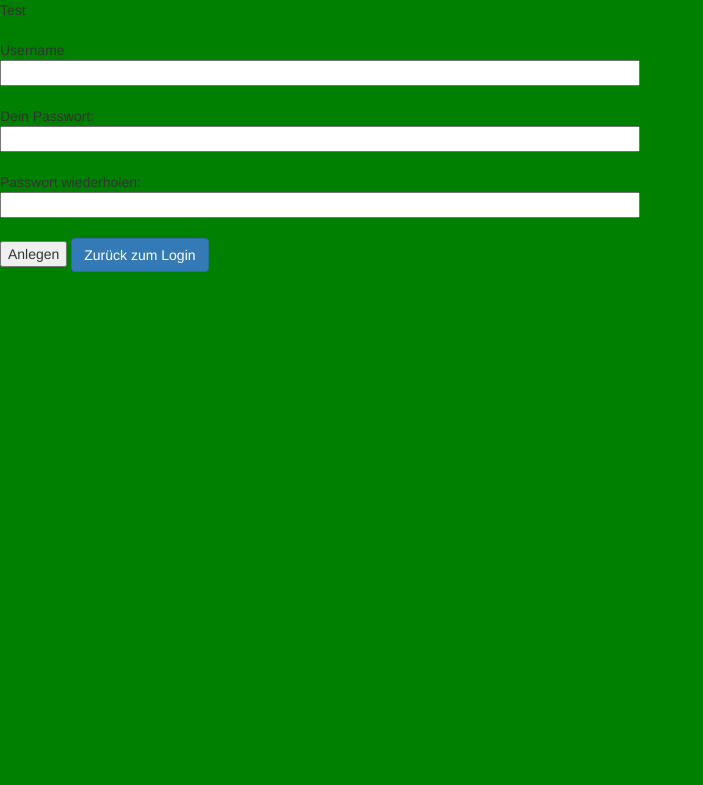
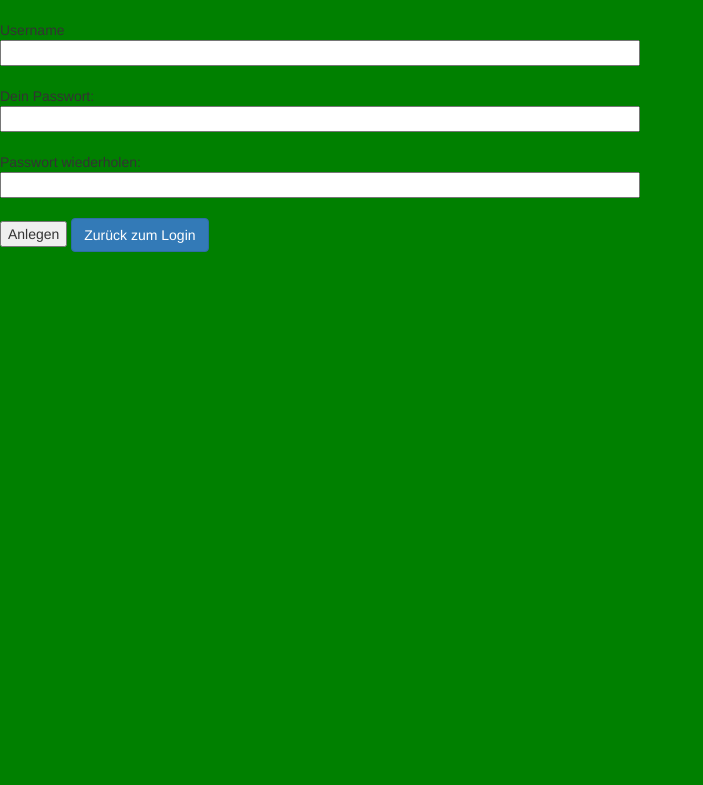
Before and after one commit to Andreas3005/Vergissmeinnicht, a PHP site: page /registrierenadmin.php in a window 1280 px wide. Shown: the top 785 px of the page, without its empty margins (0-703 px from the left). Run offline with PHP 8.4, Linux system fonts and the light colour scheme.

Commit message:
dasf
safdasd

```diff
--- a/registrierenadmin.php
+++ b/registrierenadmin.php
@@ -1,4 +1,4 @@
-Test
+
 <?php
 session_start();
 $pdo = new PDO('mysql:host=localhost;dbname=regenbogenheim', 'root', '');
```
